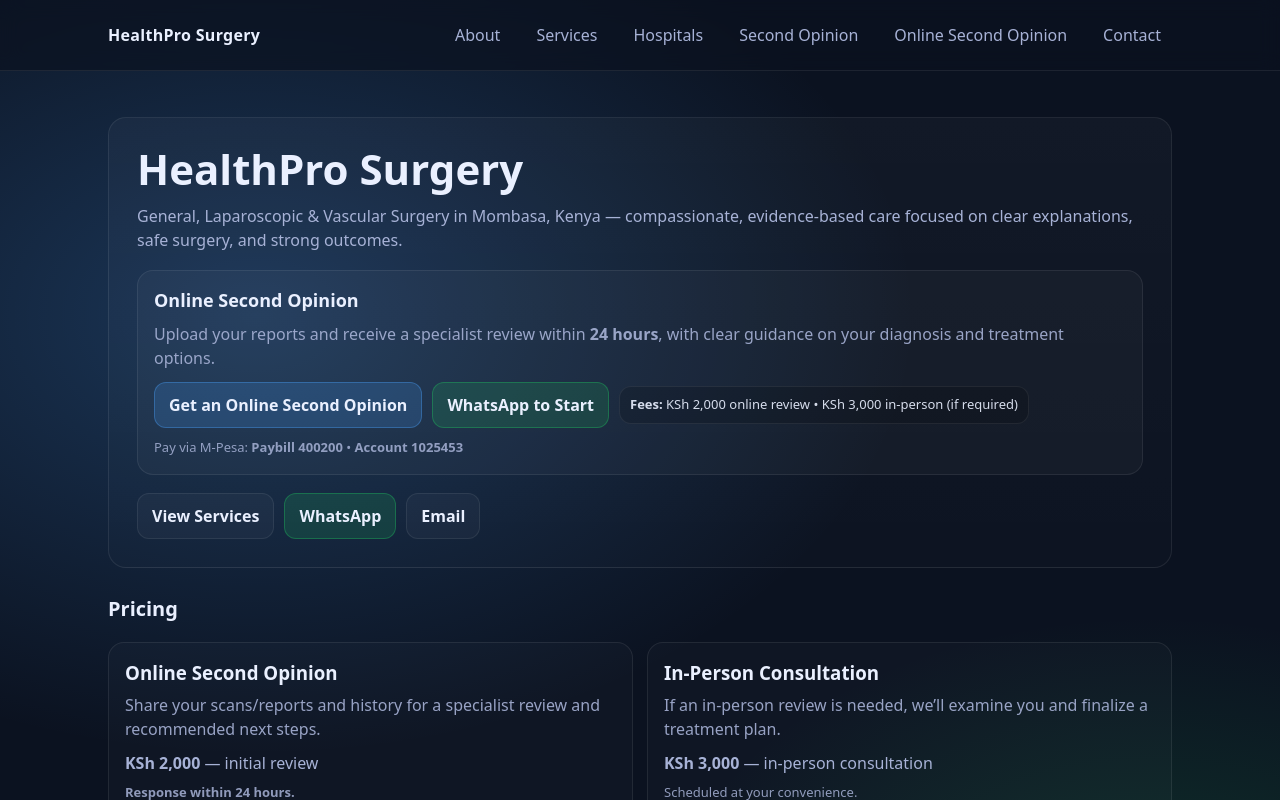
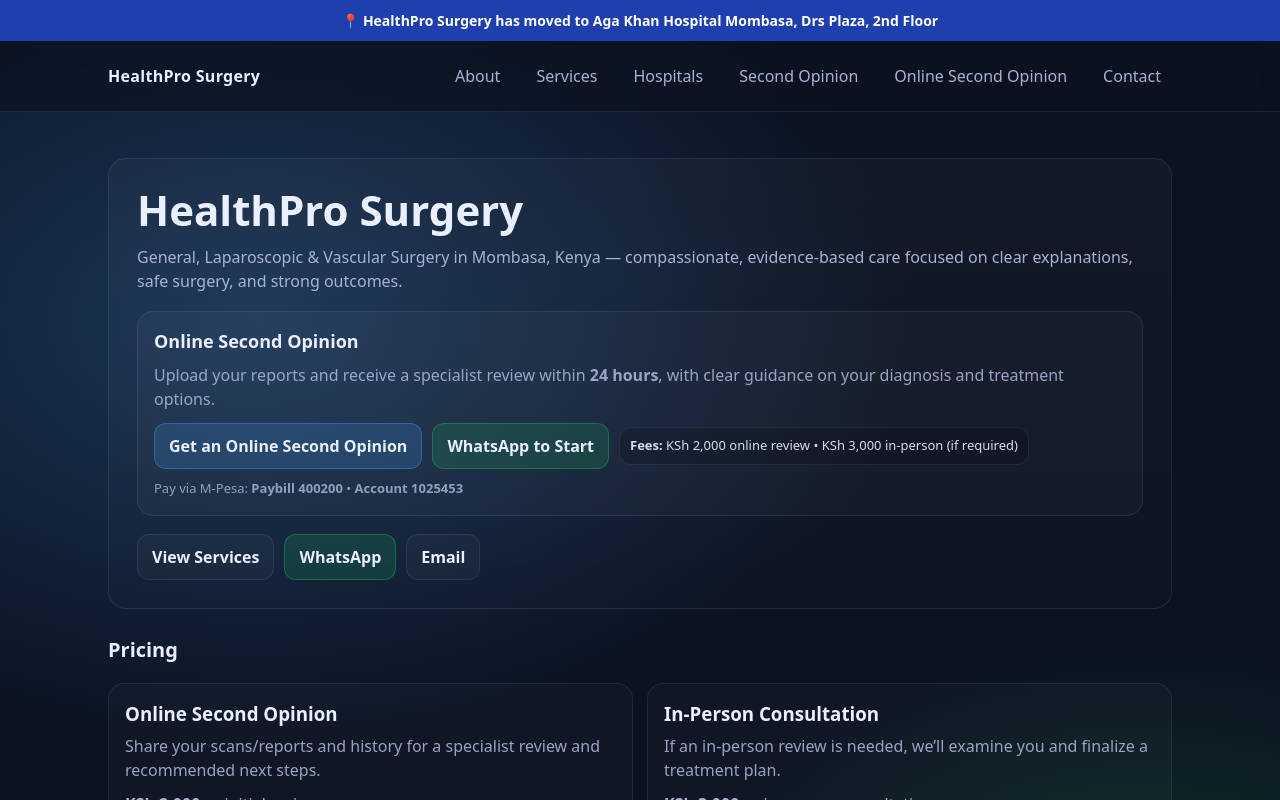
Before and after one commit to johnkinyuadr/healthpro-surgery, a Next.js app: page / in a window 1280 px wide. Shown: the top 800 px of the page. Built offline with nearby package versions, Linux system fonts and the light colour scheme.

Commit message:
Add relocation banner and update location metadata

```diff
--- a/app/layout.tsx
+++ b/app/layout.tsx
@@ -13,7 +13,7 @@
     template: "%s | HealthPro Surgery",
   },
   description:
-    "HealthPro Surgery in Mombasa, Kenya — vascular surgery, general surgery, laparoscopic surgery, and GI endoscopy including colonoscopy and OGD.",
+    "HealthPro Surgery in Mombasa, Kenya — vascular surgery, general surgery, laparoscopic surgery, and GI endoscopy including colonoscopy and OGD. Now located at Aga Khan Hospital Mombasa, Drs Plaza, 2nd Floor.",
   alternates: {
     canonical: siteUrl,
   },
@@ -23,7 +23,7 @@
     siteName: "HealthPro Surgery",
     title: "HealthPro Surgery | Mombasa",
     description:
-      "Vascular, general & laparoscopic surgery and GI endoscopy services in Mombasa, Kenya.",
+      "Vascular, general & laparoscopic surgery and GI endoscopy services in Mombasa, Kenya. Now at Aga Khan Hospital Mombasa, Drs Plaza, 2nd Floor.",
   },
   twitter: {
     card: "summary_large_image",
@@ -41,7 +41,6 @@
   return (
     <html lang="en">
       <body>
-        {/* Google Analytics / Google Tag */}
         <Script
           src="https://www.googletagmanager.com/gtag/js?id=G-3KEQ8MP6MF"
           strategy="afterInteractive"
@@ -57,7 +56,6 @@
           `}
         </Script>
 
-        {/* Structured data for SEO */}
         <Script
           type="application/ld+json"
           strategy="afterInteractive"
@@ -71,6 +69,7 @@
               email: "johnkinyua@gmail.com",
               address: {
                 "@type": "PostalAddress",
+                streetAddress: "Aga Khan Hospital Mombasa, Drs Plaza, 2nd Floor",
                 addressLocality: "Mombasa",
                 addressCountry: "KE",
               },
@@ -83,6 +82,20 @@
           }}
         />
 
+        <div
+          style={{
+            backgroundColor: "#1e40af",
+            color: "white",
+            textAlign: "center",
+            padding: "10px 14px",
+            fontSize: "14px",
+            fontWeight: 600,
+          }}
+        >
+          📍 HealthPro Surgery has moved to{" "}
+          <strong>Aga Khan Hospital Mombasa, Drs Plaza, 2nd Floor</strong>
+        </div>
+
         <Navbar />
         <main className="container">{children}</main>
         <Footer />
```
